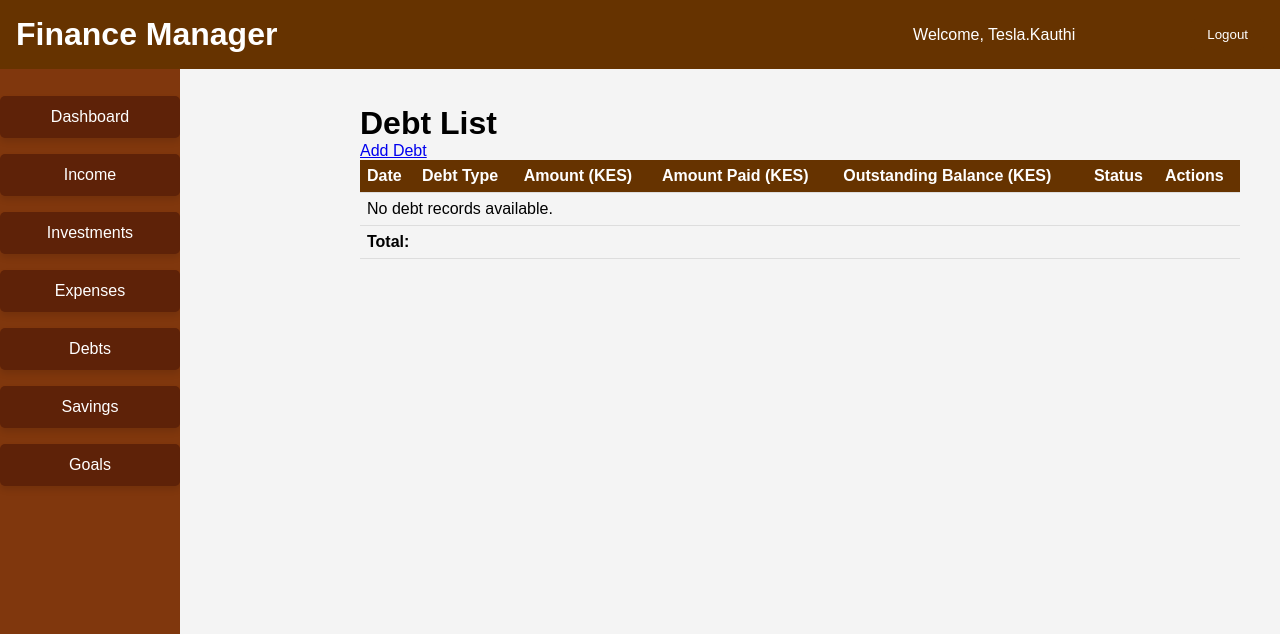
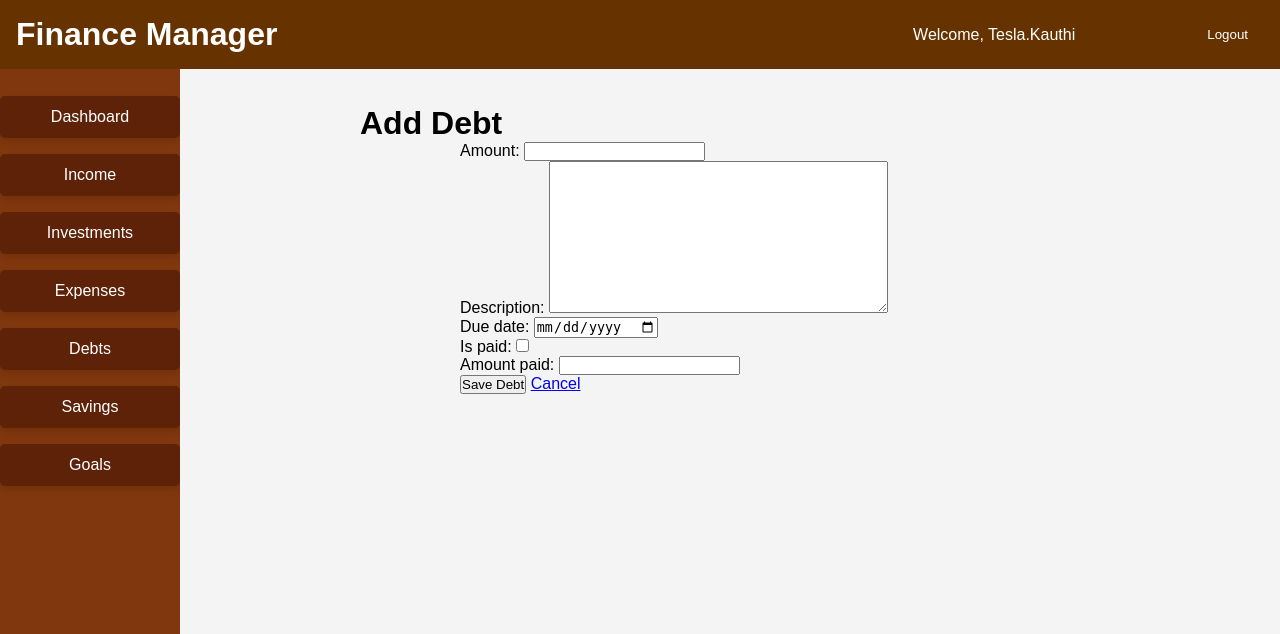
Before and after one commit to Wamuyukariuki/finance_manager, a Django app: page /debt/add/ in a window 1280 px wide. Shown: the top 634 px of the page. Run offline with Django 5.2, Linux system fonts and the light colour scheme; a user stored in the database is signed in.

Commit message:
updated debt list html and debt form html

```diff
--- a/budget/forms.py
+++ b/budget/forms.py
@@ -3,19 +3,19 @@
 from django.contrib.auth.models import User
 from .models import Expense, ExpenseCategory
 
+
 class ExpenseForm(forms.ModelForm):
     class Meta:
         model = Expense
         fields = ['category', 'amount', 'date', 'description']
-        widgets = {
-            'category': forms.Select(choices=[(c.id, c.name) for c in ExpenseCategory.objects.all()]),
-        }
 
     def __init__(self, *args, **kwargs):
         user = kwargs.pop('user', None)
         super().__init__(*args, **kwargs)
         if user:
+            # Dynamically set the queryset for the category field
             self.fields['category'].queryset = ExpenseCategory.objects.all()
+        # Update widget attributes
         self.fields['category'].widget.attrs.update({'class': 'form-control'})
         self.fields['date'].widget = forms.DateInput(attrs={'type': 'date', 'class': 'form-control'})
         self.fields['amount'].widget.attrs.update({'class': 'form-control'})
--- a/debt/views.py
+++ b/debt/views.py
@@ -1,4 +1,5 @@
 from dateutil.relativedelta import relativedelta  # Import relativedelta
+from django.contrib import messages
 from django.contrib.auth.decorators import login_required
 from django.db.models import Sum
 from django.shortcuts import get_object_or_404, redirect
@@ -40,9 +41,10 @@
         form = DebtForm(request.POST)
         if form.is_valid():
             debt = form.save(commit=False)
-            debt.user = request.user  # Assign the current user to the debt
+            debt.user = request.user
             debt.save()
-            return redirect('debt_list')  # Redirect to the list of debts
+            messages.success(request, 'Debt added successfully.')
+            return redirect('debt_list')
     else:
         form = DebtForm()
     return render(request, 'debt/debt_form.html', {'form': form})
@@ -63,10 +65,11 @@
 
 @login_required
 def delete_debt(request, pk):
-    debt = get_object_or_404(Debt, pk=pk, user=request.user)  # Ensure debt belongs to current user
+    debt = get_object_or_404(Debt, pk=pk, user=request.user)
 
     if request.method == 'POST':
         debt.delete()
-        return redirect('debt_list')  # Redirect to the debt list after deletion
+        messages.success(request, 'Debt deleted successfully.')
+        return redirect('debt_list')
 
     return render(request, 'debt/delete_debt.html', {'debt': debt})
--- a/templates/debt/debt_form.html
+++ b/templates/debt/debt_form.html
@@ -4,52 +4,14 @@
 
 {% block content %}
 <div class="main-container">
-    <h1>Debt List</h1>
-    <a href="{% url 'add_debt' %}" class="btn add-button">Add Debt</a>
-    <div class="table-responsive">
-        <table class="list-table">
-            <thead>
-                <tr>
-                    <th>Date</th>
-                    <th>Debt Type</th>
-                    <th>Amount (KES)</th>
-                    <th>Amount Paid (KES)</th>
-                    <th>Outstanding Balance (KES)</th>
-                    <th>Status</th>
-                    <th>Actions</th>
-                </tr>
-            </thead>
-            <tbody>
-                {% for debt in debts %}
-                <tr>
-                    <td>{{ debt.created_at|date:"Y-m-d" }}</td>
-                    <td>{{ debt.description }}</td>
-                    <td>{{ debt.amount }}</td>
-                    <td>{{ debt.amount_paid|default:"0.00" }}</td>
-                    <td>{{ debt.outstanding_balance }}</td>
-                    <td>{% if debt.is_paid %}Paid{% else %}Unpaid{% endif %}</td>
-                    <td>
-                        <a href="{% url 'edit_debt' debt.id %}" class="btn edit-button">Edit</a>
-                        <a href="{% url 'delete_debt' debt.id %}" class="btn delete-button" onclick="return confirm('Are you sure you want to delete this debt?');">Delete</a>
-                    </td>
-                </tr>
-                {% empty %}
-                <tr>
-                    <td colspan="7">No debt records available.</td>
-                </tr>
-                {% endfor %}
-            </tbody>
-            <tfoot>
-                <tr>
-                    <td colspan="2"><strong>Total:</strong></td>
-                    <td><strong>{{ total_debts }}</strong></td>
-                    <td><strong>{{ total_amount_paid }}</strong></td>
-                    <td><strong>{{ total_outstanding_balance }}</strong></td>
-                    <td colspan="2"></td> <!-- Empty columns for status and actions -->
-                </tr>
-            </tfoot>
-        </table>
-    </div>
+    <h1>Add Debt</h1>
+
+    <form method="post" class="debt-form">
+        {% csrf_token %}
+        {{ form.as_p }}  <!-- Renders all the form fields in paragraph format -->
+
+        <button type="submit" class="btn submit-button">Save Debt</button>
+        <a href="{% url 'debt_list' %}" class="btn cancel-button">Cancel</a>
+    </form>
 </div>
-
 {% endblock %}
```
Also changed, not shown: budget/models.py (+7 -8 lines), budget/views.py (+8 -14 lines), templates/budget/add_expense.html (+12 -1 lines), templates/debt/debt_list.html (+17 -12 lines), db.sqlite3.
